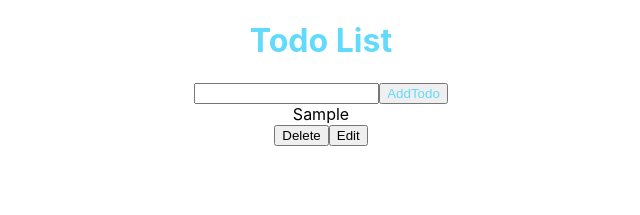
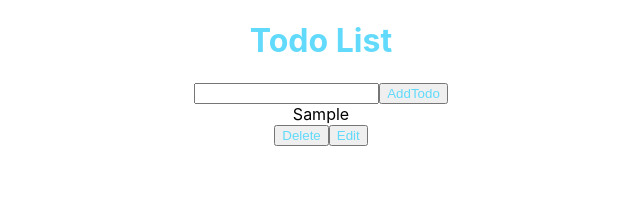
Before and after one commit to Titanx123/todo, a React (Create React App) app: page / in a window 1280 px wide. Both pictures are taken after typing "Sample" into the empty fields and a click on the button "AddTodo". Shown: the top 215 px of the page, without its empty margins (319-959 px from the left). Built offline with nearby package versions, Linux system fonts and the light colour scheme.

Commit message:
changes2

```diff
--- a/src/App.css
+++ b/src/App.css
@@ -39,6 +39,6 @@
 .heading-title{
   color: #61dafb;
 }
-.buttonadd{
+.buttonadd,.buttonDelete,.buttonEdit,.editmain{
   color: #61dafb;
 }
--- a/src/App.js
+++ b/src/App.js
@@ -57,9 +57,9 @@ function App() {
           value={editingText}
           />)
            : (<div>{todo.text}</div>)}
-          <button onClick={()=>deleteTodo(todo.id)}>Delete</button>
-          {todoEditing === todo.id ? (          <button onClick={()=> editTodo(todo.id)}>Submit Edit</button>
-) : (          <button onClick={()=> settodoEditing(todo.id)}>Edit</button>
+          <button onClick={()=>deleteTodo(todo.id)} className="buttonDelete">Delete</button>
+          {todoEditing === todo.id ? (          <button onClick={()=> editTodo(todo.id)} className="buttonEdit">Submit Edit</button>
+) : (          <button onClick={()=> settodoEditing(todo.id)} className="editmain">Edit</button>
 )}
           </div>)}
     </div>
```
